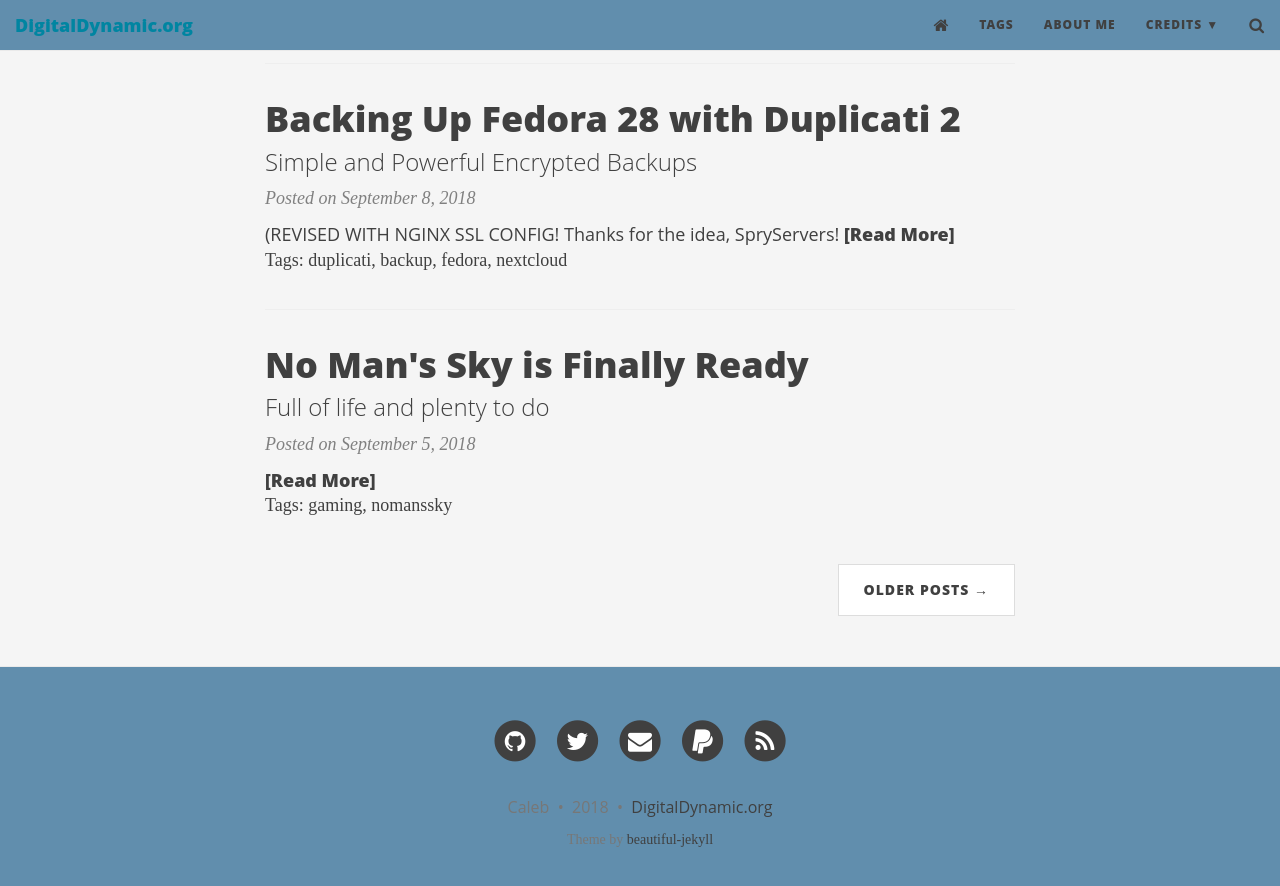
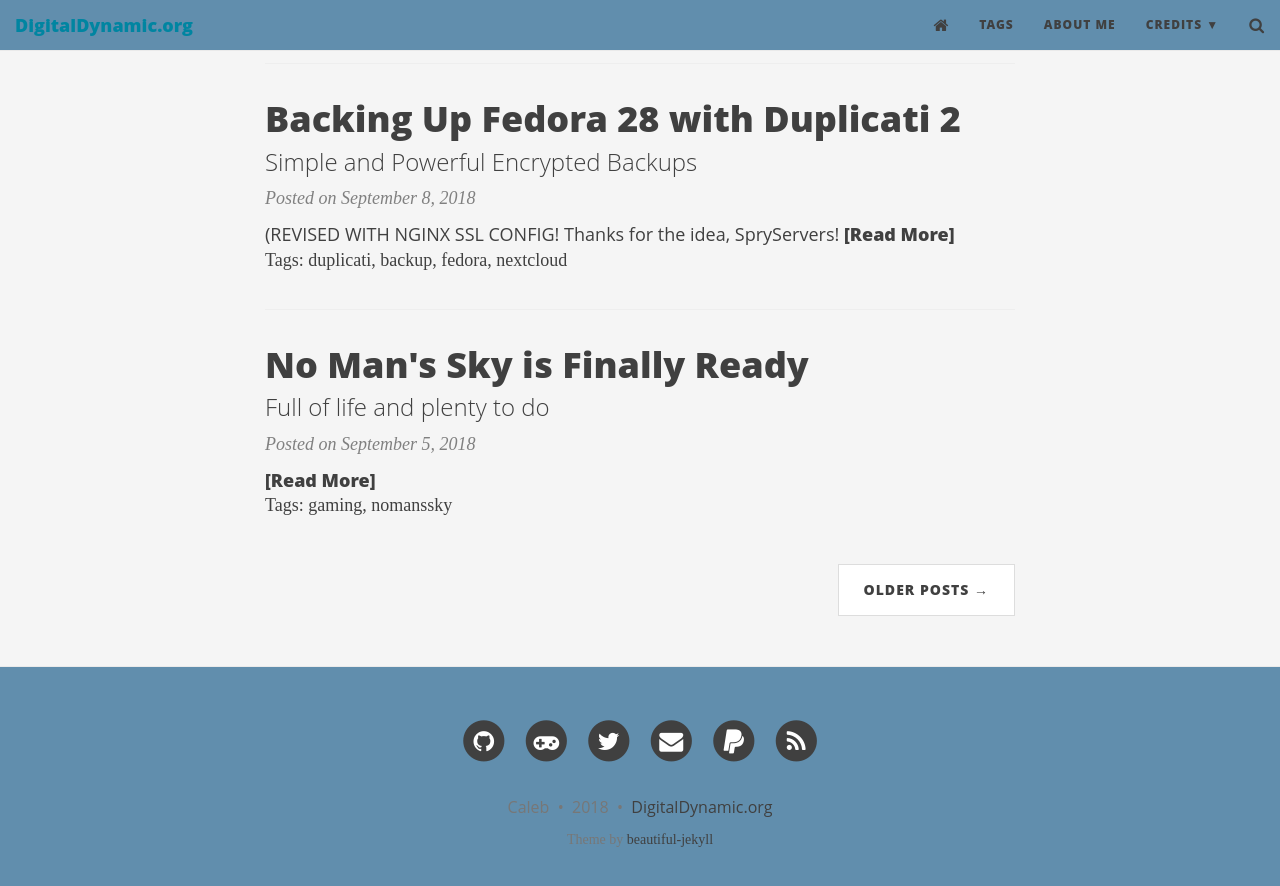
Before and after one commit to crankycaleb/pro, a Jekyll site: the page built from index.html, in a window 1280 px wide and 900 px high, scrolled down 1102 px. Shown: the top 886 px of the window. Built offline with Jekyll 4.4.1, drawn with Linux system fonts in a browser that asks for light colours; nearby versions of some CDN libraries; the list of posts is cut into pages by our own code.

Commit message:
Update footer.html

```diff
--- a/_includes/footer.html
+++ b/_includes/footer.html
@@ -36,7 +36,7 @@
             </a>
           </li>
        {% endif %}
-		{% if site.footer-links-active.nextcloud %}
+		{% if site.footer-links-active.mixer %}
           <li>
             <a href="https://mixer.com/CrankyCaleb" title="Hangout with me on Mixer">
               <span class="fa-stack fa-lg" aria-hidden="true">
```
